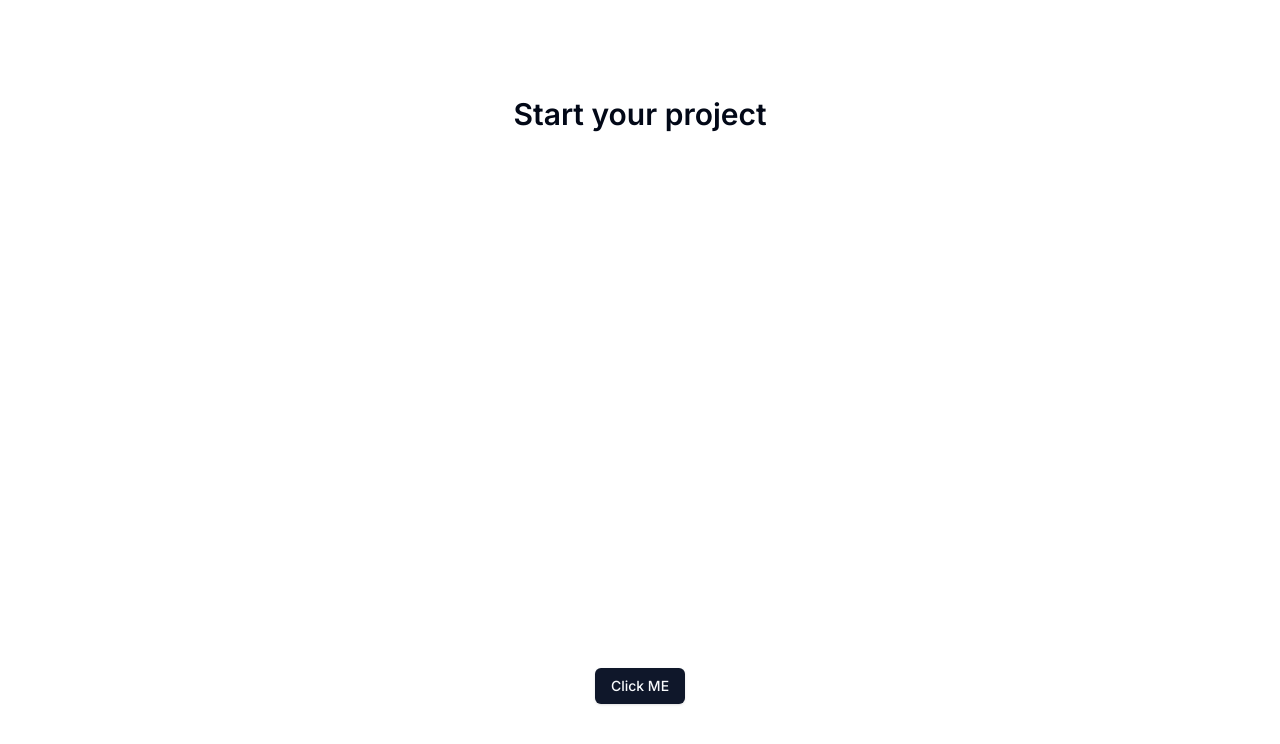
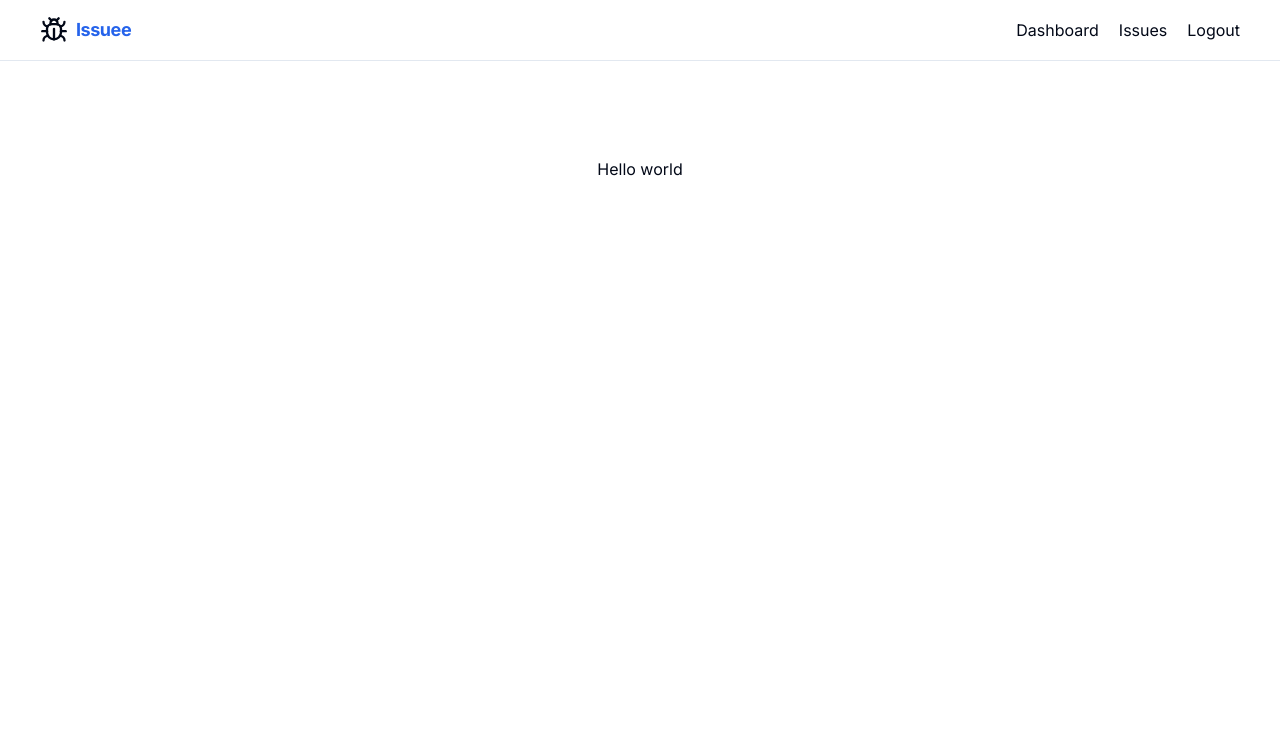
Before and after one commit to joyadeep/NextTs, a Next.js app: page / in a window 1280 px wide. Shown: the top 744 px of the page. Built offline with nearby package versions, Linux system fonts and the light colour scheme.

Commit message:
created navlink

```diff
--- a/app/layout.tsx
+++ b/app/layout.tsx
@@ -1,3 +1,4 @@
+import Navbar from '@/components/Navbar'
 import './globals.css'
 import { Inter } from 'next/font/google'
 
@@ -15,7 +16,10 @@ export default function RootLayout({
 }) {
   return (
     <html lang="en">
-      <body className={inter.className}>{children}</body>
+      <body className={inter.className}>
+        <Navbar/>
+        {children}
+        </body>
     </html>
   )
 }
--- a/app/page.tsx
+++ b/app/page.tsx
@@ -1,11 +1,11 @@
 import { Button } from '@/components/ui/button'
+import { Settings } from 'lucide-react'
 import Image from 'next/image'
 
 export default function Home() {
   return (
-    <main className="flex min-h-screen flex-col items-center justify-between p-24">
-      <h1 className='text-3xl font-semibold'>Start your project</h1>
-      <Button>Click ME</Button>
+    <main className="flex flex-col items-center justify-between p-24">
+      <h1>Hello world</h1>
     </main>
   )
 }
--- /dev/null
+++ b/components/Navbar.tsx
@@ -0,0 +1,33 @@
+import Link from 'next/link'
+import React from 'react'
+import {Bug} from 'lucide-react'
+
+type Props = {}
+
+const Navbar = (props: Props) => {
+    const navlinks=[
+        {
+            label:"Dashboard",
+            href:"/dashboard"
+        },
+        {
+            label:"Issues",
+            href:"/issues"
+        }
+    ]
+  return (
+    <nav className='w-full flex justify-between px-10 py-4  border-b'>
+        <div className='flex items-center gap-x-2'><Bug className='w-7 h-7'/> <span className='text-blue-600 text-lg font-bold tracking-tight'>Issuee</span></div>
+        <div className='flex items-center gap-x-5'>
+            {
+                navlinks.map((navlink)=>(
+                    <Link key={navlink.href} href={navlink.href}>{navlink.label} </Link>
+                ))
+            }
+            <Link href={"/dashboard"}>Logout</Link>
+        </div>
+    </nav>
+  )
+}
+
+export default Navbar
```
Also changed, not shown: package.json (+5 -3 lines), 2 other files (tests, documents, lock files or other folders).
